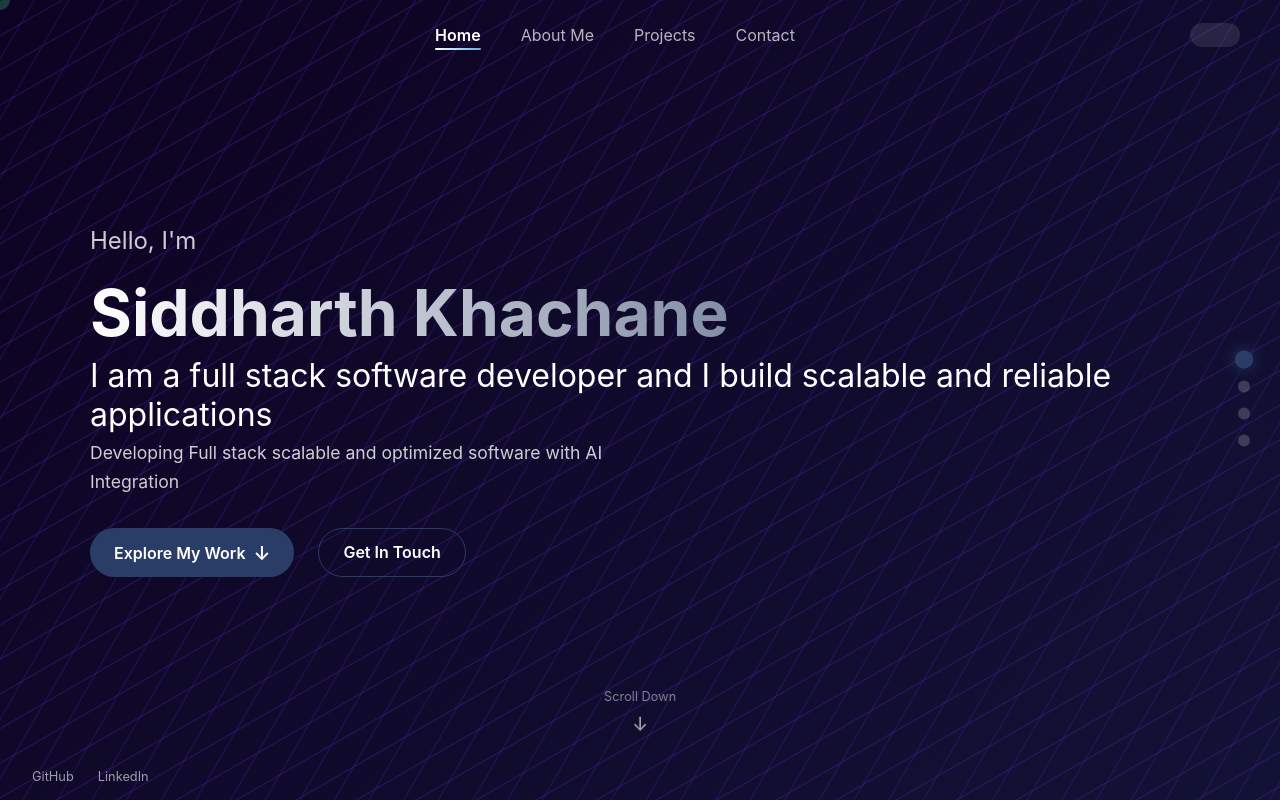
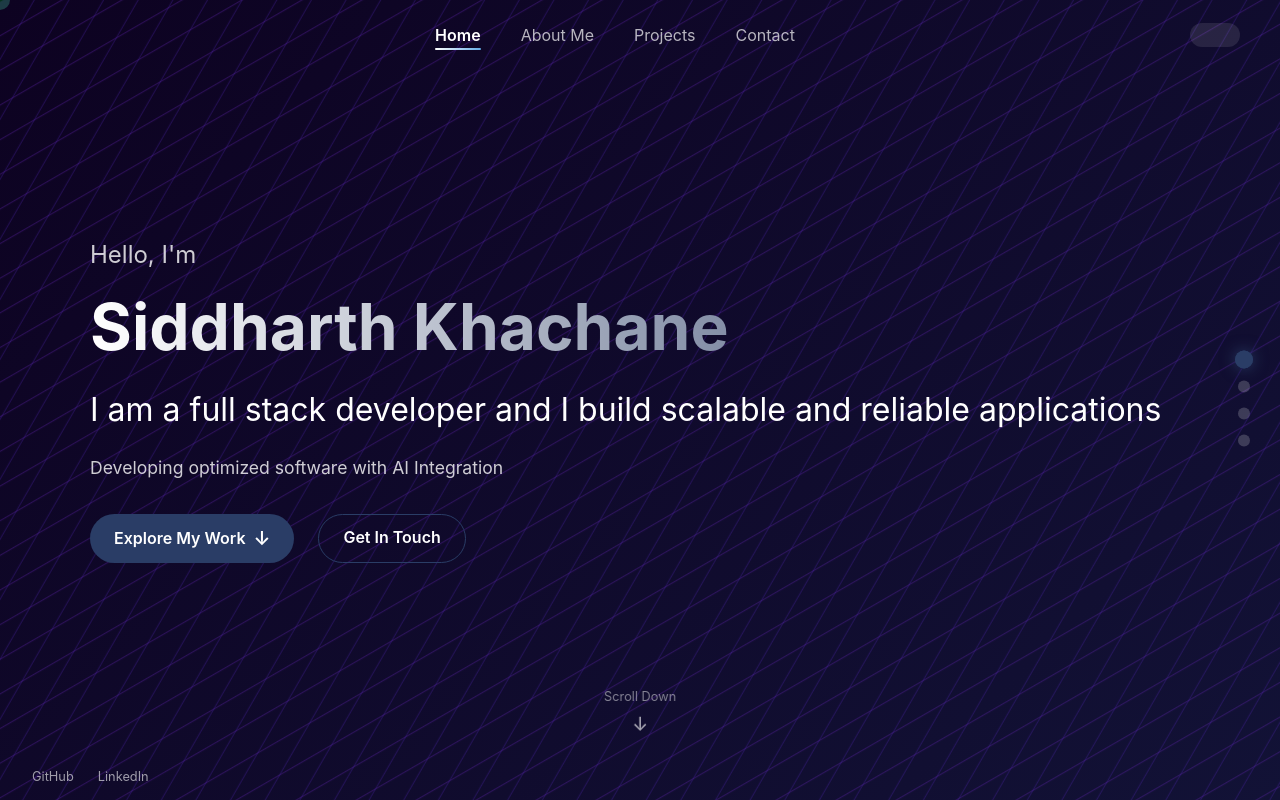
Before and after one commit to siddharthkhachane/sidportfolio, a React (Create React App) app: page / in a window 1280 px wide. Built offline with nearby package versions, Linux system fonts and the light colour scheme.

Commit message:
Update Hero.js

```diff
--- a/src/components/sections/Hero.js
+++ b/src/components/sections/Hero.js
@@ -37,7 +37,7 @@ const Hero = () => {
             animate={{ opacity: 1, y: 0 }}
             transition={{ duration: 0.5, delay: 0.4 }}
           >
-            <RoleText>I am a full stack software developer and I build scalable and reliable applications</RoleText>
+            <RoleText>I am a full stack developer and I build scalable and reliable applications</RoleText>
           </RoleWrapper>
 
           <Description
@@ -45,7 +45,7 @@ const Hero = () => {
             animate={{ opacity: 1, y: 0 }}
             transition={{ duration: 0.5, delay: 0.6 }}
           >
-            Developing Full stack scalable and optimized software with AI Integration
+            Developing optimized software with AI Integration
           </Description>
 
           <ButtonsContainer
```
